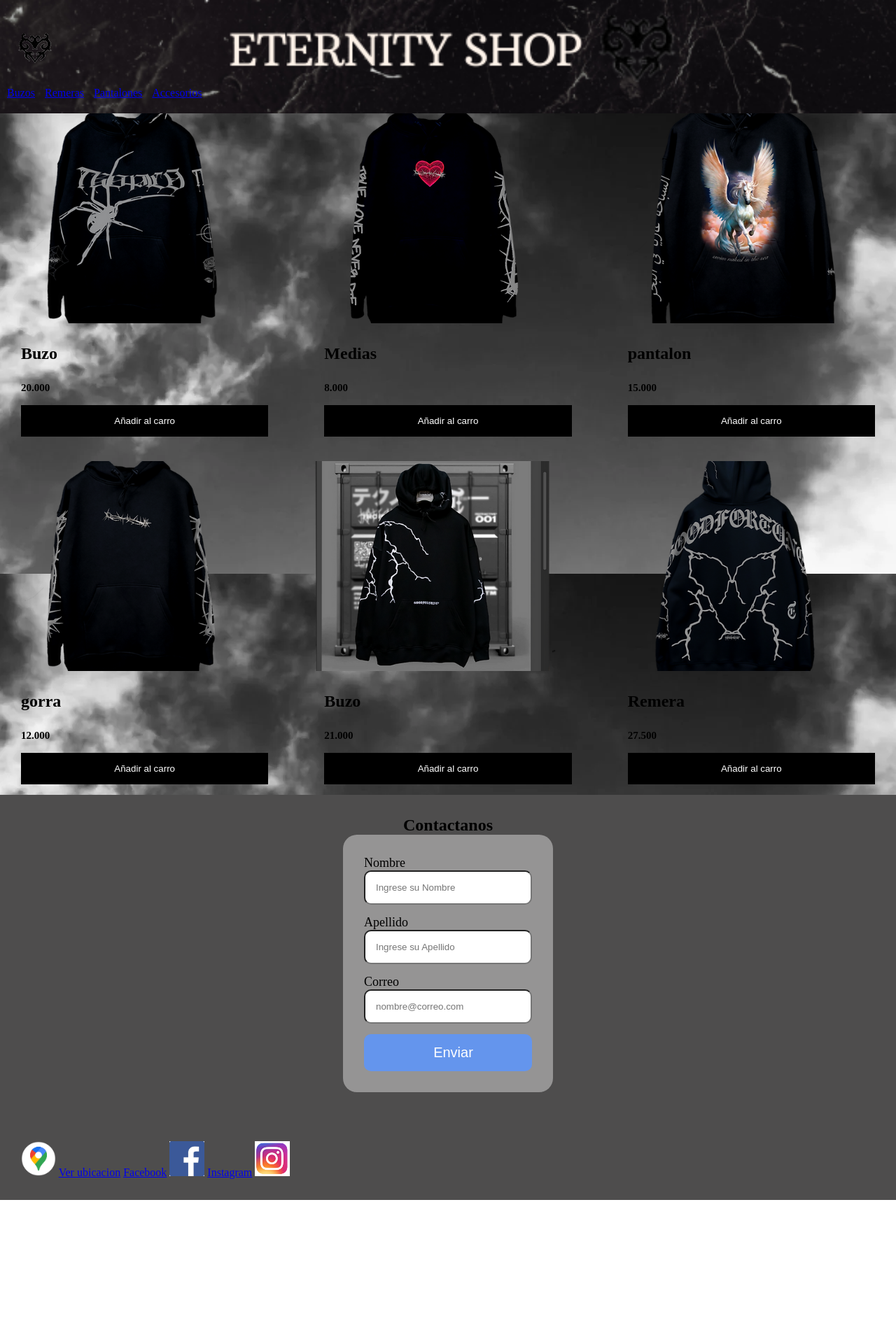
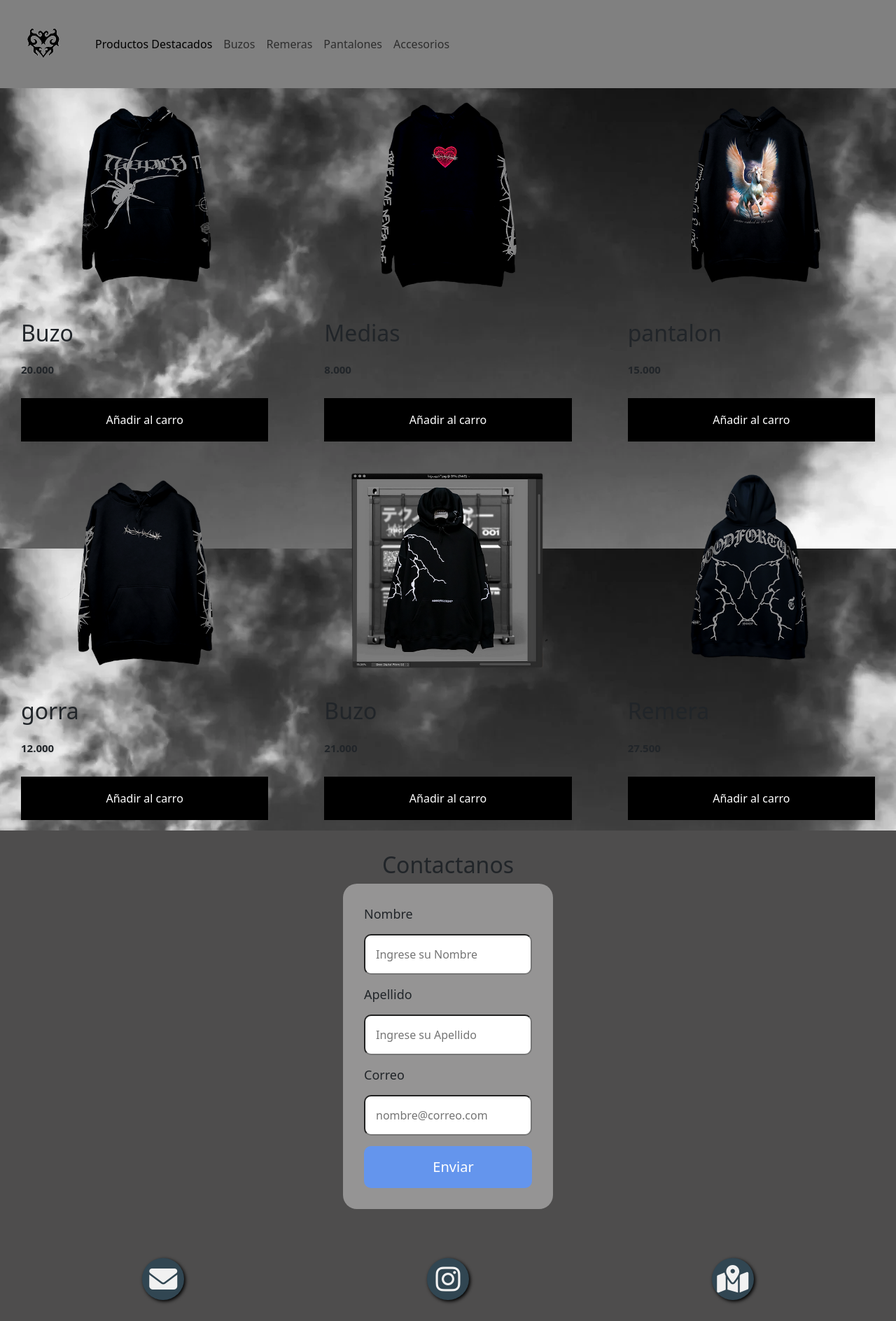
Before and after one commit to agustindiaz1/pre-entrega3.agustindiaz, a plain HTML site: page buzos.html in a window 1280 px wide. Shown: the whole page at 70% size. Before the commit the page ends 1715 px from the top, so only its background shows below. Drawn offline with nearby package versions, Linux system fonts and the light colour scheme.

Commit message:
Add files via upload

```diff
--- a/buzos.html
+++ b/buzos.html
@@ -5,36 +5,45 @@
     <meta charset="UTF-8">
     <meta http-equiv="X-UA-Compatible" content="IE=edge">
     <meta name="viewport" content="width=device-width, initial-scale=1.0">
+    <title>EternityShop</title>
+    <link rel="stylesheet" href="css/index.css">
+    <link href="https://cdn.jsdelivr.net/npm/bootstrap@5.3.0/dist/css/bootstrap.min.css" rel="stylesheet"
+        integrity="sha384-9ndCyUaIbzAi2FUVXJi0CjmCapSmO7SnpJef0486qhLnuZ2cdeRhO02iuK6FUUVM" crossorigin="anonymous">
 
-    <title>Buzos</title>
-    <link rel="stylesheet" href="css/index.css">
+    <script src="https://kit.fontawesome.com/3660683d61.js" crossorigin="anonymous"></script>
+    <!-- fuentes -->
     <link rel="preconnect" href="https://fonts.googleapis.com">
     <link rel="preconnect" href="https://fonts.gstatic.com" crossorigin>
     <link href="https://fonts.googleapis.com/css2?family=Roboto:ital@1&display=swap" rel="stylesheet">
-    <link rel="shortcut icon" href="image/loogo.jpg">
-
 
 </head>
 
-<body>
-    <header class="cabecera">
-
-        <a href="index.html">
-            <img src="image/logoa.png" alt="logo pagina">
-        </a>
-        <nav class="navbar">
-            <ul>
-                <li><a href="buzos.html">Buzos</a></li>
-                <li><a href="remeras.html">Remeras</a></li>
-                <li><a href="pantalones.html">Pantalones</a></li>
-                <li><a href="accesorios.html">Accesorios</a></li>
-
-            </ul>
-        </nav>
 
 
+<body>
+
+    <header>
+        <nav class="navbar navbar-expand-lg  " style="background-color: grey;">
+            <div class="container-fluid">
+                <a class="navbar-brand" href="index.html"> <img src="image/logoa.png" alt=""></a>
+                <button class="navbar-toggler" type="button" data-bs-toggle="collapse"
+                    data-bs-target="#navbarNavAltMarkup" aria-controls="navbarNavAltMarkup" aria-expanded="false"
+                    aria-label="Toggle navigation">
+                    <span class="navbar-toggler-icon"></span>
+                </button>
+                <div class="collapse navbar-collapse" id="navbarNavAltMarkup">
+                    <div class="navbar-nav">
+                        <a class="nav-link active" aria-current="page" href="index.html">Productos Destacados</a>
+                        <a class="nav-link" href="buzos.html">Buzos</a>
+                        <a class="nav-link" href="remeras.html">Remeras</a>
+                        <a class="nav-link" href="pantalones.html">Pantalones</a>
+                        <a class="nav-link" href="accesorios.html">Accesorios</a>
+
+                    </div>
+                </div>
+            </div>
+        </nav>
     </header>
-
 
     <main class="productooos">
         <div class="container-item">
@@ -124,7 +133,6 @@
 
     </main>
 
-
     <footer>
         <section class="contact">
             <h2>Contactanos</h2>
@@ -146,28 +154,18 @@
                 </form>
             </div>
         </section>
-        <div class="contactoo">
+        <section class="buttons">
+            <a href="#" class="fa-solid fa-envelope"></a>
+            <a href="#" class="fa-brands fa-instagram"></a>
+            <a href="#" class="fa-solid fa-map-location-dot"></a>
+        </section>
 
-            <img src="image/google-maps-icon-free-png.webp" width="50px" height="50px" alt="mapa">
-            <a
-                href="https://www.google.com/maps/search/Honduras+5792,+Buenos+Aires/@-34.5866068,-58.4386416,15z/data=!3m1!4b1?hl=es">Ver
-                ubicacion</a>
-
-            <a href="https://www.facebook.com">Facebook</a>
-            <img src="image/facebook.jpg" height="50px" width="50px" alt="logo pagina">
-
-            <a href="https://www.instagram.com">Instagram</a>
-            <img src="image/instagram.jpg" height="50px" width="50px" alt="">
-
-
-
-            </a>
         </div>
-
-
     </footer>
 
-
+    <script src="https://cdn.jsdelivr.net/npm/bootstrap@5.3.0/dist/js/bootstrap.bundle.min.js"
+        integrity="sha384-geWF76RCwLtnZ8qwWowPQNguL3RmwHVBC9FhGdlKrxdiJJigb/j/68SIy3Te4Bkz"
+        crossorigin="anonymous"></script>
 </body>
 
 </html>
--- a/css/index.css
+++ b/css/index.css
@@ -4,29 +4,6 @@
   box-sizing: border-box;
 }
 
-
-
-
-/* banner */
-.cabecera {
-  width: 100%;
-  background-image: url(../image/banner.png);
-  background-position: center;
-  background-size: cover;
-  position: relative;
-  padding: 20px 0;
-}
-
-.navbar ul li {
-  display: inline-block;
-  bottom: 10px;
-  margin-left: 10px;
-
-}
-
-img {
-  max-width: 100%;
-}
 
 
 
@@ -65,10 +42,11 @@
 }
 
 .item img {
-  width: 90%;
+  width: 100%;
   height: 300px;
-  object-fit: cover;
+  object-fit:contain;
   border-radius: 10px 10px 0 0;
+
 }
 
 .item figure {
@@ -92,14 +70,6 @@
 
 }
 
-
-.redes {
-  display: flex;
-  flex-direction: row;
-  justify-content: center;
-  align-items: center;
-  gap: 5px;
-}
 
 .contact {
   margin-bottom: 70px;
@@ -139,7 +109,35 @@
   font-size: 20px;
 }
 
+/* redes */
+.buttons{
+  display: flex;
+  flex-direction: row;
+  align-items: center;
+  justify-content: space-around;
 
+}
+.buttons a{
+  text-decoration: none;
+  font-size: 40px;
+  height: 60px;
+  width: 60px;
+  text-align: center;
+  line-height: 60px;
+  background-color: #314652;
+  color: #f1f1f1;
+  border-radius: 50%;
+  box-shadow: 2px 2px 5px rgba(0, 0, 0, 1);
+  transition: all .4s ease-in-out;
+}
+.buttons a:hover{
+  transform: scale(1.3);
+}
+
+
+
+
+/* media queries */
 @media (max-width: 1020px) {
   .productooos{
     display: grid;
@@ -168,9 +166,9 @@
     justify-content: center;
     align-items: center;
     background-image: url(../image/fondooo.jpg);
-    margin: 0 auto;
-    padding: 0 auto;
+
   }
 
 
+
 }
```
Also changed, not shown: accesorios.html (+36 -33 lines), index.html (+41 -39 lines), pantalones.html (+37 -32 lines), remeras.html (+34 -31 lines).
